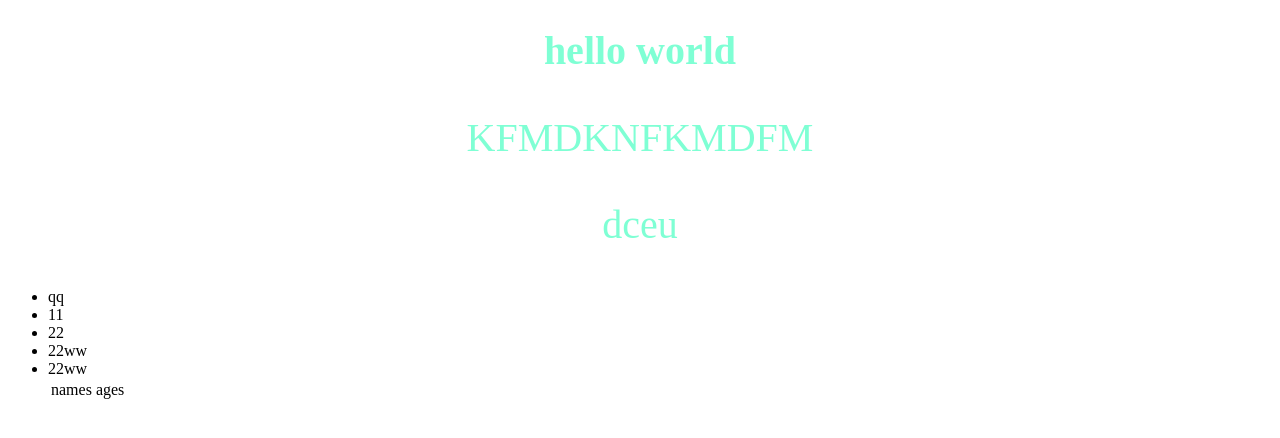
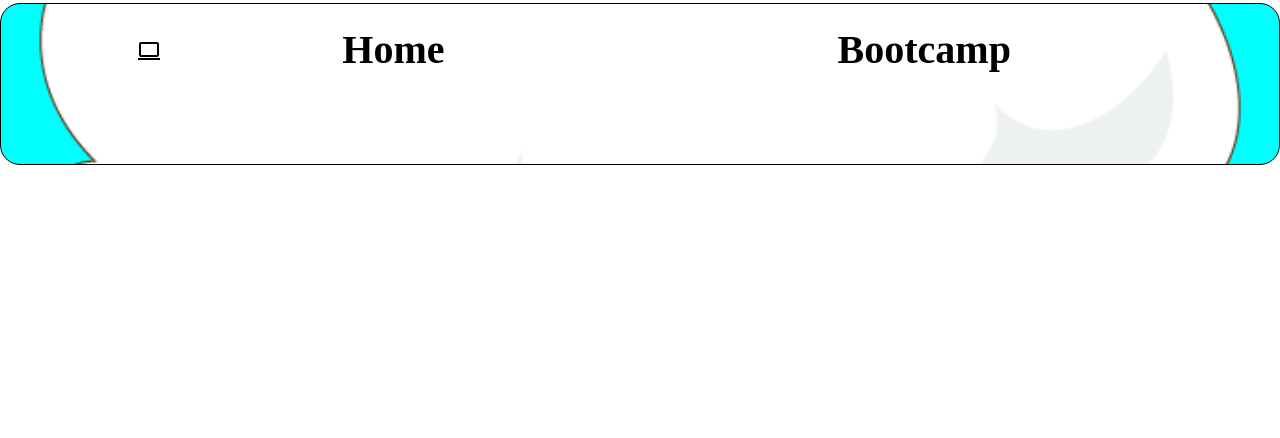
Before and after one commit to fahadssgg/newpro, a plain HTML site: page index.html in a window 1280 px wide. Drawn offline with nearby package versions, Linux system fonts and the light colour scheme.

Commit message:
marging-pading

```diff
--- a/index.html
+++ b/index.html
@@ -2,27 +2,28 @@
 <html lang="en">
   <head>
     <link rel="stylesheet" href="style.css" />
+    <link
+      rel="stylesheet"
+      href="https://fonts.googleapis.com/css2?family=Material+Symbols+Outlined:opsz,wght,FILL,GRAD@20..48,100..700,0..1,-50..200"
+    />
     <meta charset="UTF-8" />
     <meta name="viewport" content="width=h1, initial-scale=1.0" />
     <title>Css-Lesson</title>
   </head>
   <body>
-    <h1 class="text">hello world</h1>
-    <p class="text">KFMDKNFKMDFM</p>
-
-    <p class="text">dceu</p>
-    <ul>
-      <li>qq</li>
-      <li>11</li>
-      <li>22</li>
-      <li>22ww</li>
-      <li>22ww</li>
+    <nav>
+      <!-- <ul>
+        <li><span class="material-symbols-outlined"> computer </span></li>
+        <li>Home</li>
+        <li>Bootcamp</li>
+      </ul> -->
       <table>
         <tr>
-          <td>names</td>
-          <td>ages</td>
+          <th><span class="material-symbols-outlined"> computer </span></th>
+          <th>Home</th>
+          <th>Bootcamp</th>
         </tr>
       </table>
-    </ul>
+    </nav>
   </body>
 </html>
--- a/style.css
+++ b/style.css
@@ -1,5 +1,40 @@
+* {
+  margin: 0;
+  padding: 0;
+}
+
 .text {
-  color: aquamarine;
+  color: rgb(102, 214, 245);
   font-size: 40px;
   text-align: center;
 }
+
+nav {
+  margin-top: 3px;
+  width: 100%0%;
+  border: 1px solid black;
+  border-radius: 20px;
+  background-color: aqua;
+  background-image: url("./cloud.png");
+  background-position: center;
+  background-repeat: no-repeat;
+  background-size: cover;
+  object-fit: contain;
+  height: 20vh;
+  font-size: 40px;
+}
+
+li {
+  display: inline;
+  list-style: none;
+  text-align: center;
+  letter-spacing: 10px;
+}
+
+table {
+  /* border: 2px solid; */
+  width: 100%;
+  text-align: center;
+  padding: 20px;
+  padding-left: 100px;
+}
```
Also changed, not shown: cloud.png (added).
